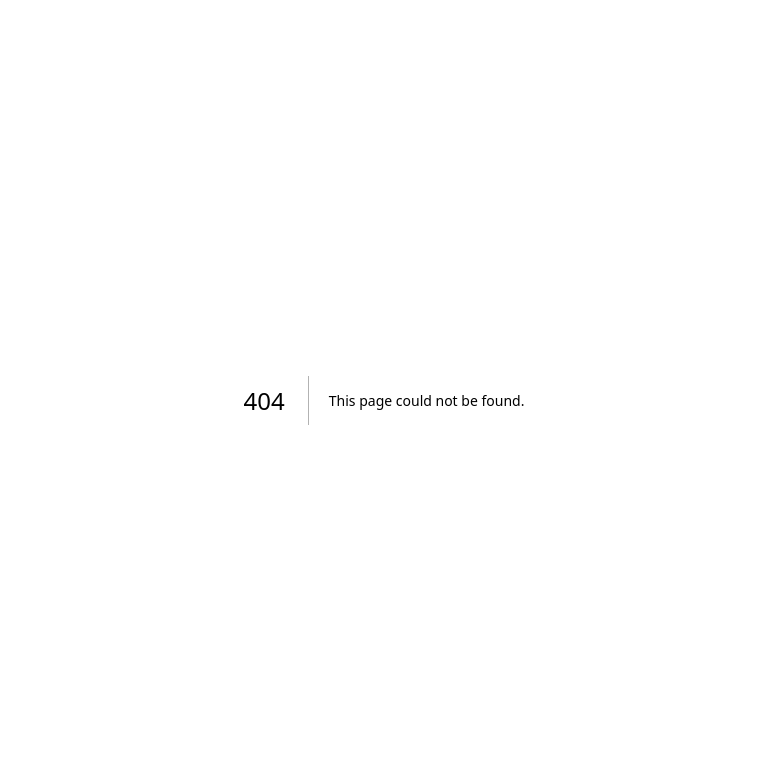
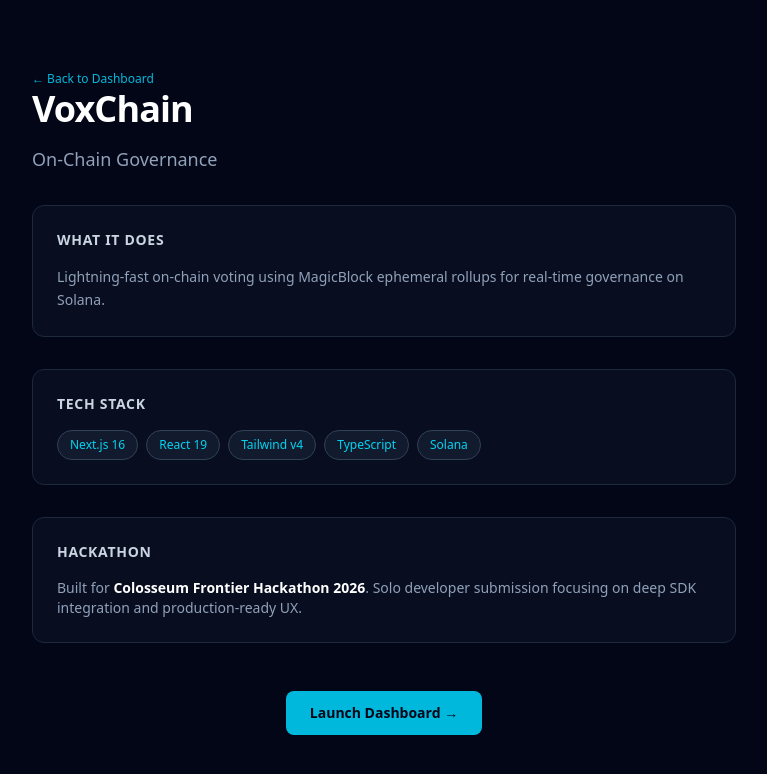
Before and after one commit to edycutjong/whivote, a Next.js app: page /about in a window 1280 px wide. Before the commit this address had no page. Shown: the top 774 px of the page, without its empty margins (256-1023 px from the left). Built offline with nearby package versions, Linux system fonts and the light colour scheme.

Commit message:
feat: add components (StatusBar, Footer, TechStack), /about page, fix SDK imports

```diff
--- /dev/null
+++ b/src/app/about/page.tsx
@@ -0,0 +1,53 @@
+import Link from "next/link";
+
+export default function AboutPage() {
+  return (
+    <main className="min-h-screen flex flex-col items-center justify-center p-8 max-w-3xl mx-auto">
+      <div className="w-full space-y-8">
+        <Link href="/" className="text-xs font-mono text-cyan-500 hover:underline">
+          ← Back to Dashboard
+        </Link>
+
+        <div className="space-y-4">
+          <h1 className="text-4xl font-bold text-white tracking-tight">VoxChain</h1>
+          <p className="text-lg text-slate-400">On-Chain Governance</p>
+        </div>
+
+        <div className="bg-slate-900/50 border border-slate-800 rounded-xl p-6 space-y-4">
+          <h2 className="text-sm font-bold text-slate-300 tracking-wider">WHAT IT DOES</h2>
+          <p className="text-sm text-slate-400 leading-relaxed">
+            Lightning-fast on-chain voting using MagicBlock ephemeral rollups for real-time governance on Solana.
+          </p>
+        </div>
+
+        <div className="bg-slate-900/50 border border-slate-800 rounded-xl p-6 space-y-4">
+          <h2 className="text-sm font-bold text-slate-300 tracking-wider">TECH STACK</h2>
+          <div className="flex flex-wrap gap-2">
+            {["Next.js 16", "React 19", "Tailwind v4", "TypeScript", "Solana"].map((t) => (
+              <span key={t} className="text-xs font-mono px-3 py-1.5 rounded-full border border-slate-700 bg-slate-800/50 text-cyan-400">
+                {t}
+              </span>
+            ))}
+          </div>
+        </div>
+
+        <div className="bg-slate-900/50 border border-slate-800 rounded-xl p-6 space-y-4">
+          <h2 className="text-sm font-bold text-slate-300 tracking-wider">HACKATHON</h2>
+          <p className="text-sm text-slate-400">
+            Built for <span className="text-white font-semibold">Colosseum Frontier Hackathon 2026</span>.
+            Solo developer submission focusing on deep SDK integration and production-ready UX.
+          </p>
+        </div>
+
+        <div className="text-center pt-4">
+          <Link
+            href="/"
+            className="inline-flex items-center gap-2 bg-cyan-500 hover:bg-cyan-400 text-slate-950 font-bold px-6 py-3 rounded-lg transition-colors text-sm"
+          >
+            Launch Dashboard →
+          </Link>
+        </div>
+      </div>
+    </main>
+  );
+}
--- a/src/app/page.tsx
+++ b/src/app/page.tsx
@@ -1,4 +1,7 @@
 "use client";
+
+import { StatusBar } from "@/components/StatusBar";
+import { Footer } from "@/components/Footer";
 
 import { useState, useEffect } from "react";
 import { magicBlockService } from "@/lib/magicblock";
@@ -63,6 +66,8 @@
   };
 
   const renderExplorerProof = () => (
+    <>
+      <StatusBar />
     <div className="p-4 rounded-lg bg-brand-surface border border-brand-border font-mono text-xs text-brand-muted space-y-2 h-full">
       <div className="flex justify-between items-center pb-2 border-b border-brand-border">
         <span className="text-white font-bold">SOLANA EXPLORER</span>
@@ -209,5 +214,7 @@
         )}
       </main>
     </div>
+      <Footer />
+    </>
   );
 }
--- /dev/null
+++ b/src/components/Footer.tsx
@@ -0,0 +1,9 @@
+export function Footer() {
+  return (
+    <footer className="border-t border-slate-800 mt-auto pt-6 pb-4 text-center">
+      <p className="text-xs text-slate-600 font-mono">
+        VoxChain — On-Chain Governance • Built for Colosseum Frontier Hackathon 2026
+      </p>
+    </footer>
+  );
+}
--- /dev/null
+++ b/src/components/StatusBar.tsx
@@ -0,0 +1,21 @@
+"use client";
+
+export function StatusBar() {
+  return (
+    <div className="flex items-center justify-between bg-slate-900/80 border border-slate-800 rounded-lg px-4 py-2 text-xs font-mono">
+      <div className="flex items-center gap-4">
+        <div className="flex items-center gap-2">
+          <span className="w-2 h-2 rounded-full bg-emerald-500 animate-pulse" />
+          <span className="text-slate-400">SYSTEM ONLINE</span>
+        </div>
+        <span className="text-slate-600">|</span>
+        <span className="text-slate-500">v1.0.0</span>
+      </div>
+      <div className="flex items-center gap-4">
+        <span className="text-slate-500">LATENCY: <span className="text-cyan-400">12ms</span></span>
+        <span className="text-slate-600">|</span>
+        <span className="text-slate-500">UPTIME: <span className="text-emerald-400">99.9%</span></span>
+      </div>
+    </div>
+  );
+}
--- /dev/null
+++ b/src/components/TechStack.tsx
@@ -0,0 +1,21 @@
+export function TechStack() {
+  const stack = [
+    { name: "Next.js 16", color: "text-white" },
+    { name: "React 19", color: "text-cyan-400" },
+    { name: "Tailwind v4", color: "text-sky-400" },
+    { name: "Solana", color: "text-purple-400" },
+  ];
+
+  return (
+    <div className="flex flex-wrap gap-2">
+      {stack.map((tech) => (
+        <span
+          key={tech.name}
+          className={`text-xs font-mono px-2.5 py-1 rounded-full border border-slate-800 bg-slate-900/50 ${tech.color}`}
+        >
+          {tech.name}
+        </span>
+      ))}
+    </div>
+  );
+}
```
